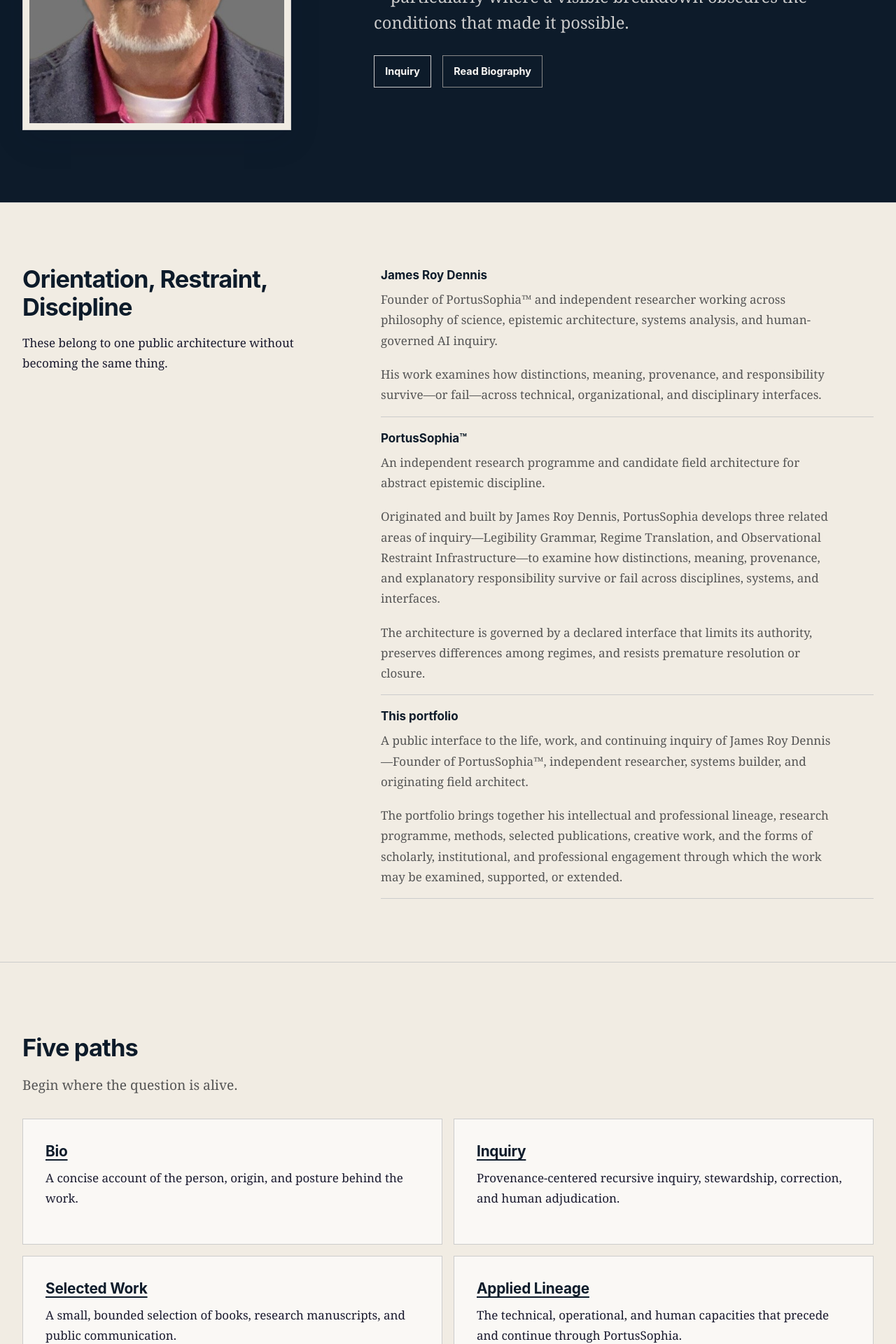
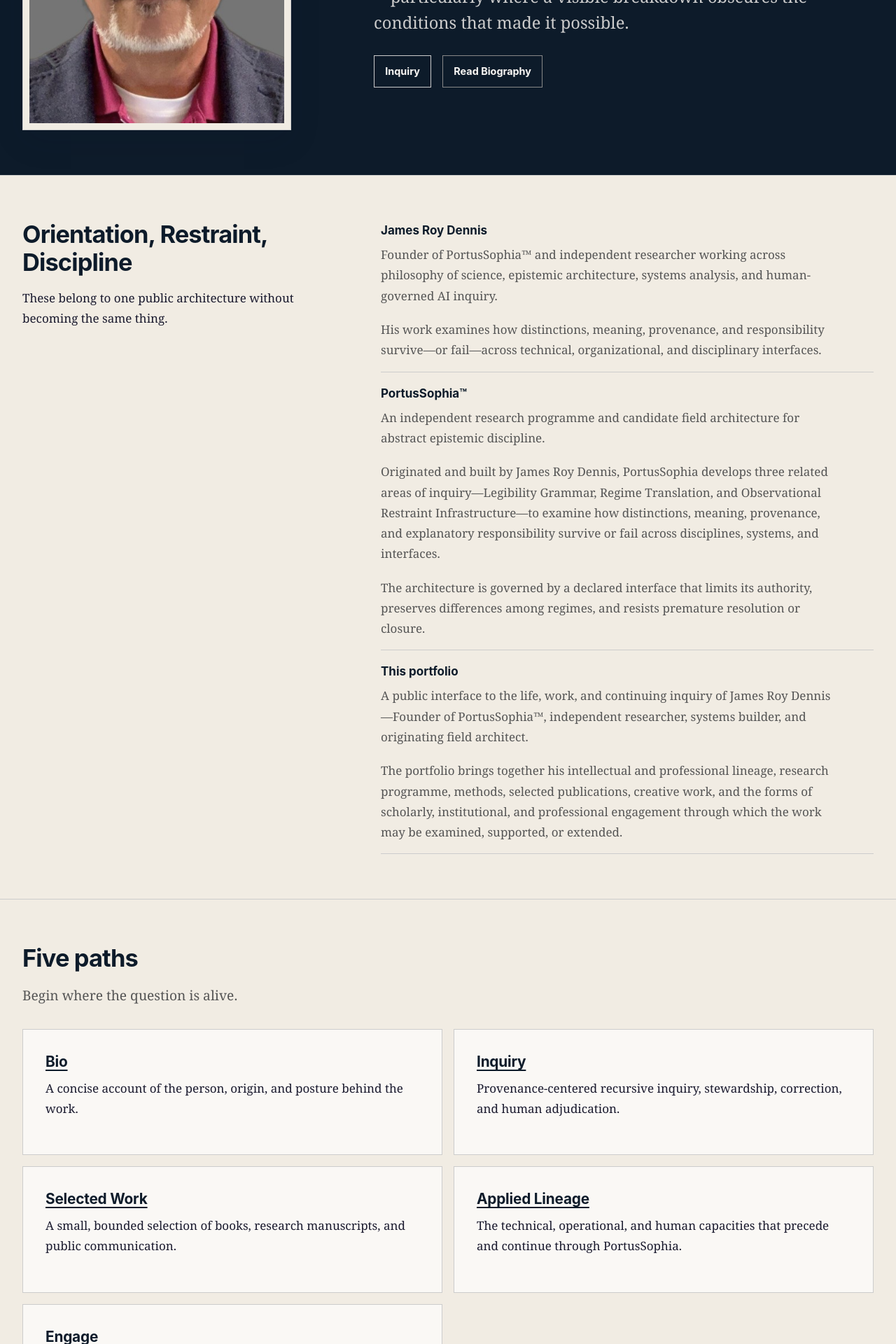
Before and after one commit to portussophia/portussophia-founder, a Jekyll site: the page built from index.md, in a window 1280 px wide. Shown: the part 393-2313 px from the top of the page at 70% size. Built offline with Jekyll 4.4.1, drawn with Linux system fonts in a browser that asks for light colours.

Commit message:
Compact Founder page and section spacing

```diff
--- a/assets/css/layout-spacing.css
+++ b/assets/css/layout-spacing.css
@@ -1,15 +1,41 @@
-/* Shared header-to-content reduction: 1.5rem.
-   The Founder homepage has no .page-header or .dinner-header and remains unchanged. */
+/* Compact vertical rhythm shared by Founder homepage sections and inner pages. */
 
 .page-header {
-  padding-top: clamp(2rem, 6vw, 5rem);
+  padding-block: clamp(2rem, 4vw, 3rem);
+}
+
+.site-header--overlay + .site-main .page-header {
+  padding-top: clamp(5rem, 6vw, 5.75rem);
+  padding-bottom: clamp(2rem, 4vw, 3rem);
+}
+
+.page-content {
+  padding-block: clamp(2rem, 4vw, 3.5rem);
 }
 
 .dinner-header {
-  padding-top: clamp(1.75rem, 5vw, 4rem);
+  padding-block: clamp(2rem, 4vw, 3rem);
 }
 
-.site-header--overlay + .site-main .page-header,
 .site-header--overlay + .site-main .dinner-header {
-  padding-top: clamp(3.625rem, 4vw, 4.625rem);
+  padding-top: clamp(5rem, 6vw, 5.75rem);
+  padding-bottom: clamp(2rem, 4vw, 3rem);
 }
+
+.dinner-content {
+  padding-top: clamp(2rem, 4vw, 3.5rem);
+}
+
+.home-hero {
+  padding-block: clamp(2.75rem, 5vw, 4.5rem);
+}
+
+.site-header--overlay + .site-main .home-hero {
+  padding-top: clamp(5.125rem, 6vw, 6.125rem);
+}
+
+.orientation-band,
+.home-paths,
+.closing-return {
+  padding-block: clamp(2.5rem, 5vw, 4rem);
+}
```
